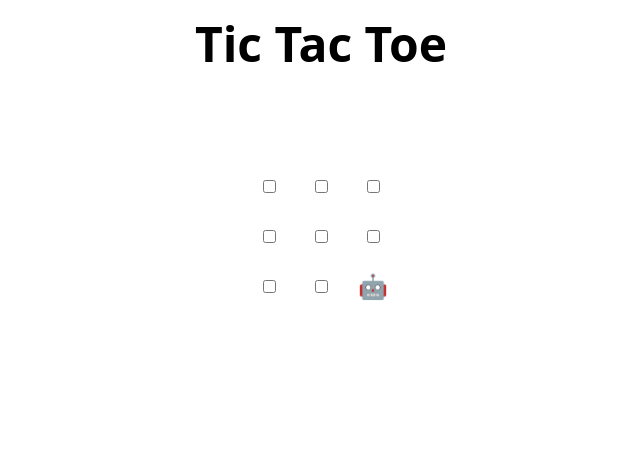
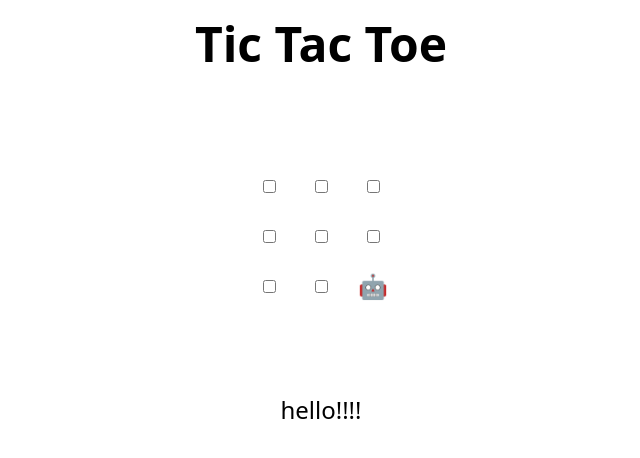
Before and after one commit to gauthk6/skills-review-pull-requests, a plain HTML site: page index.html in a window 1280 px wide. Shown: the whole page, without its empty margins (319-959 px from the left). Drawn offline with Linux system fonts and the light colour scheme.

Commit message:
Update index.html

```diff
--- a/index.html
+++ b/index.html
@@ -48,6 +48,7 @@
 </table>
 
 <h2 hidden>Game over, refresh to play again 🧑‍💻 🤖!</h2>
+hello!!!!
 
 <script>
   // Initialization
```
